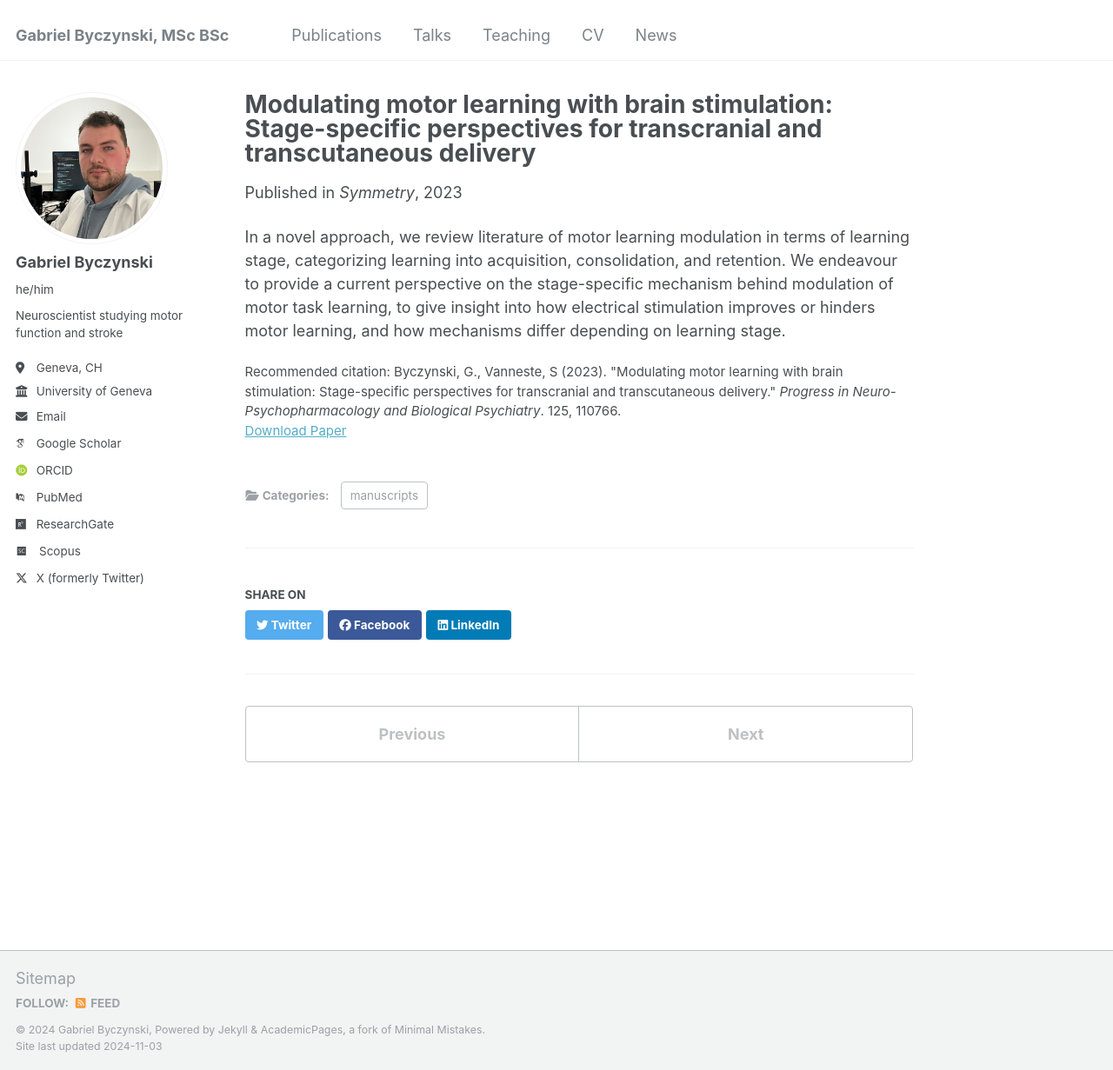
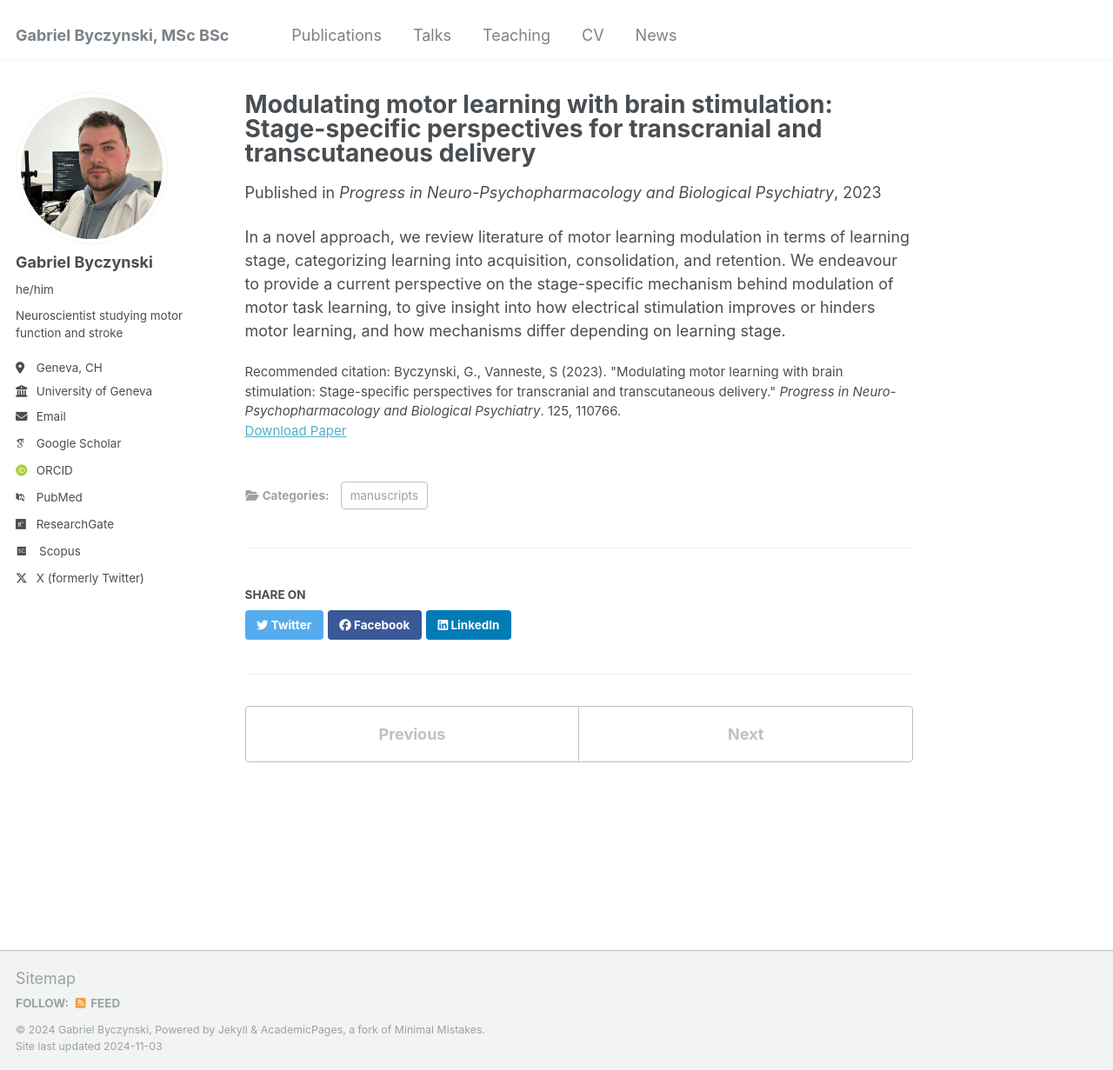
Before and after one commit to gabebyczynski/gabebyczynski.github.io, a Jekyll site: the page built from _publications/Byczynski_and_Vanneste_2023.md, in a window 1280 px wide and 1231 px high. Shown: the whole window at 87% size. Built offline with Jekyll 4.4.1, drawn with Linux system fonts in a browser that asks for light colours; some web fonts are replaced.

Commit message:
Update Byczynski_and_Vanneste_2023.md

```diff
--- a/_publications/Byczynski_and_Vanneste_2023.md
+++ b/_publications/Byczynski_and_Vanneste_2023.md
@@ -3,9 +3,9 @@ title: "Modulating motor learning with brain stimulation: Stage-specific perspec
 collection: publications
 category: manuscripts
 permalink: /publication/Byczynski_and_Vanneste_2023
-excerpt: 'We discuss the use of transcranial direct current stimulation, transcranial alternating current stimulation, and peripheral nerve stimulation to modulate motor learning..'
+excerpt: 'We discuss the use of transcranial direct current stimulation, transcranial alternating current stimulation, and peripheral nerve stimulation to modulate motor learning.'
 date: 2023-04-14
-venue: 'Symmetry'
+venue: 'Progress in Neuro-Psychopharmacology and Biological Psychiatry'
 paperurl: 'http://gabebyczynski.github.io/files/Byczynski_and_Vanneste_2023.pdf'
 citation: 'Byczynski, G., Vanneste, S (2023). &quot;Modulating motor learning with brain stimulation: Stage-specific perspectives for transcranial and transcutaneous delivery.&quot; <i>Progress in Neuro-Psychopharmacology and Biological Psychiatry</i>. 125, 110766.'
 ---
```
